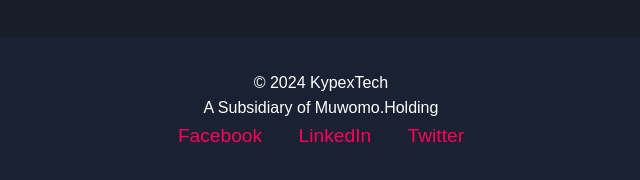
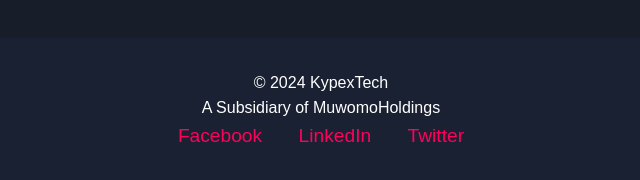
Before and after one commit to muwomotapiwa/KypexTechSolutions, a plain HTML site: page index.html in a window 1280 px wide. Shown: the part 1486-1666 px from the top of the page, 319-959 px from the left. Drawn offline with Linux system fonts and the light colour scheme.

Commit message:
footer changes

```diff
--- a/index.html
+++ b/index.html
@@ -81,7 +81,7 @@
 
     <!-- Footer -->
     <footer>
-        <p>&copy; 2024 KypexTech <br>A Subsidiary of Muwomo.Holding</p>
+        <p>&copy; 2024 KypexTech <br>A Subsidiary of MuwomoHoldings</p>
         <div class="footer-links">
             <a href="#">Facebook</a>
             <a href="#">LinkedIn</a>
```
Also changed, not shown: about.html (+1 -1 lines), cloud-services.html (+1 -1 lines), contact.html (+1 -1 lines), cybersecurity.html (+1 -1 lines), data-analytics.html (+1 -1 lines), it-consulting.html (+1 -1 lines), mobile-app-development.html (+1 -1 lines), portfolio.html (+1 -1 lines), website-development.html (+1 -1 lines).
